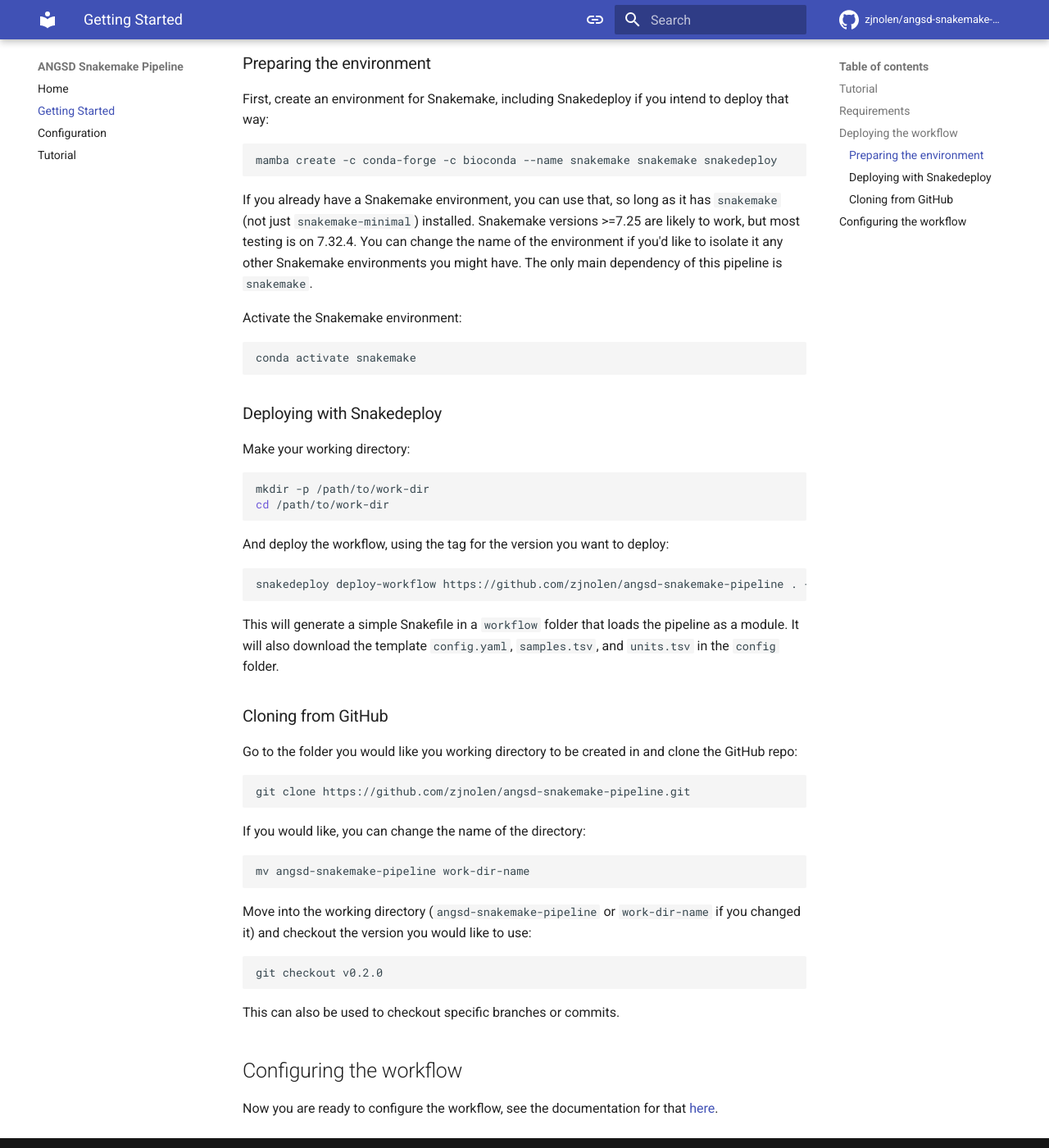
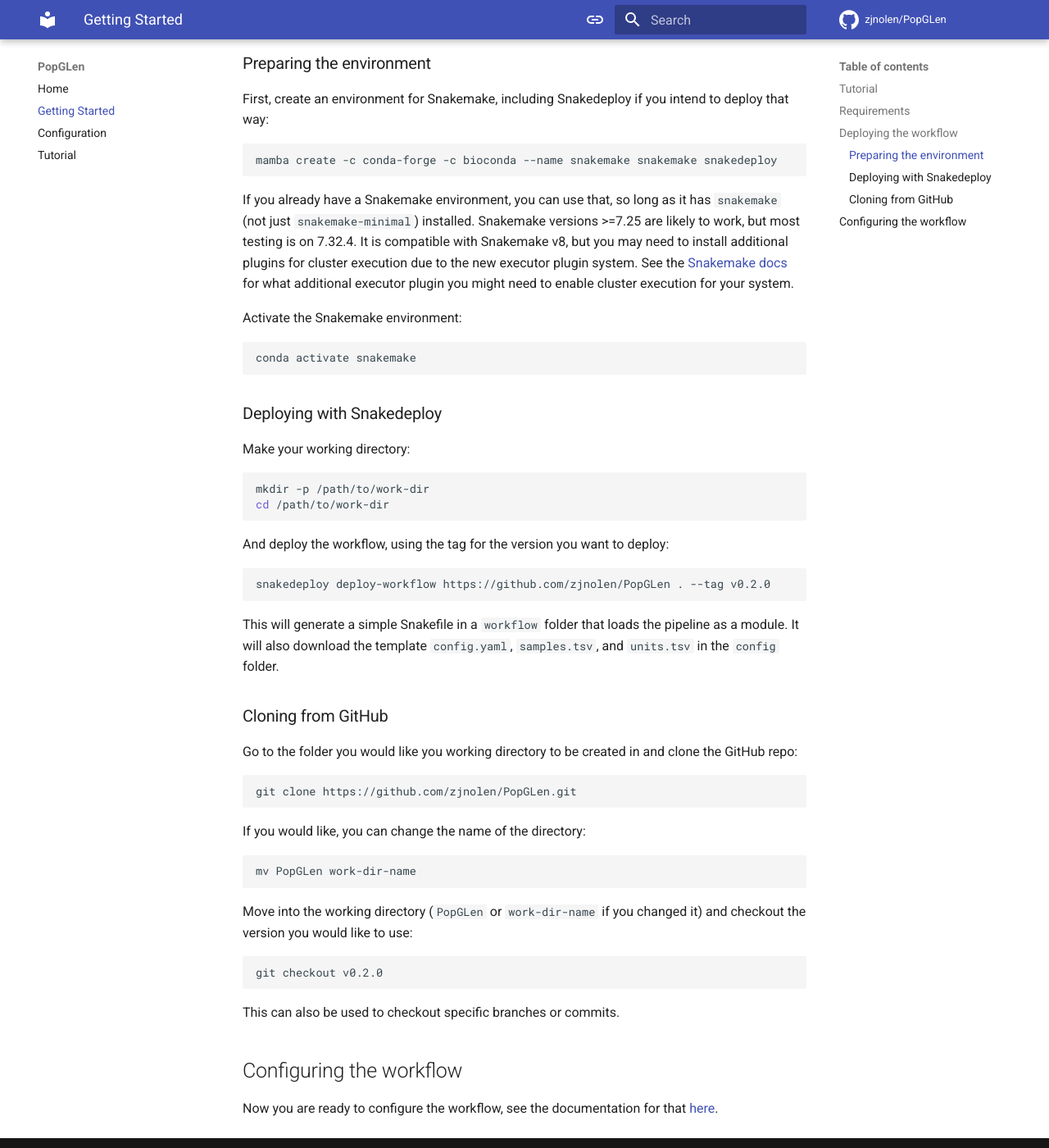
Before and after one commit to zjnolen/PopGLen, an MkDocs documentation site: the page built from docs/getting-started.md, in a window 1280 px wide and 1400 px high, scrolled down 932 px. Shown: the whole window at 82% size. Built offline with MkDocs 1.6.1 and Material for MkDocs 9.7.7, drawn with Linux system fonts in a browser that asks for light colours; comment, search, counter and statistics services are not loaded; the version menu is left out.

````diff
--- a/docs/getting-started.md
+++ b/docs/getting-started.md
@@ -44,10 +44,12 @@ mamba create -c conda-forge -c bioconda --name snakemake snakemake snakedeploy
 
 If you already have a Snakemake environment, you can use that, so long as
 it has `snakemake` (not just `snakemake-minimal`) installed. Snakemake
-versions >=7.25 are likely to work, but most testing is on 7.32.4. You can
-change the name of the environment if you'd like to isolate it any other
-Snakemake environments you might have. The only main dependency of this
-pipeline is `snakemake`.
+versions >=7.25 are likely to work, but most testing is on 7.32.4. It is
+compatible with Snakemake v8, but you may need to install additional plugins for
+cluster execution due to the new executor plugin system. See the
+[Snakemake docs](https://snakemake.github.io/snakemake-plugin-catalog/) for what
+additional executor plugin you might need to enable cluster execution for your
+system.
 
 Activate the Snakemake environment:
 
@@ -67,7 +69,7 @@ cd /path/to/work-dir
 And deploy the workflow, using the tag for the version you want to deploy:
 
 ```bash
-snakedeploy deploy-workflow https://github.com/zjnolen/angsd-snakemake-pipeline . --tag v0.2.0
+snakedeploy deploy-workflow https://github.com/zjnolen/PopGLen . --tag v0.2.0
 ```
 
 This will generate a simple Snakefile in a `workflow` folder that loads the
@@ -80,16 +82,16 @@ Go to the folder you would like you working directory to be created in and
 clone the GitHub repo:
 
 ```bash
-git clone https://github.com/zjnolen/angsd-snakemake-pipeline.git
+git clone https://github.com/zjnolen/PopGLen.git
 ```
 
 If you would like, you can change the name of the directory:
 
 ```bash
-mv angsd-snakemake-pipeline work-dir-name
+mv PopGLen work-dir-name
 ```
 
-Move into the working directory (`angsd-snakemake-pipeline` or `work-dir-name`
+Move into the working directory (`PopGLen` or `work-dir-name`
 if you changed it) and checkout the version you would like to use:
 
 ```bash
--- a/environment.yaml
+++ b/environment.yaml
@@ -1,4 +1,4 @@
-name: angsd-snakemake-pipeline
+name: popglen
 
 channels:
   - conda-forge
--- a/mkdocs.yml
+++ b/mkdocs.yml
@@ -1,4 +1,4 @@
-site_name: ANGSD Snakemake Pipeline
+site_name: PopGLen
 nav:
   - Home: index.md
   - Getting Started: getting-started.md
@@ -32,8 +32,8 @@ theme:
       toggle:
         icon: material/toggle-switch-off
         name: Switch to system preference
-repo_url: https://github.com/zjnolen/angsd-snakemake-pipeline
-repo_name: zjnolen/angsd-snakemake-pipeline
+repo_url: https://github.com/zjnolen/PopGLen
+repo_name: zjnolen/PopGLen
 plugins:
   - search
 extra:
````
Also changed, not shown: README.md (+24 -29 lines), config/README.md (+2 -2 lines), docs/config.md (+98 -56 lines), docs/index.md (+10 -11 lines), 1 other file.
